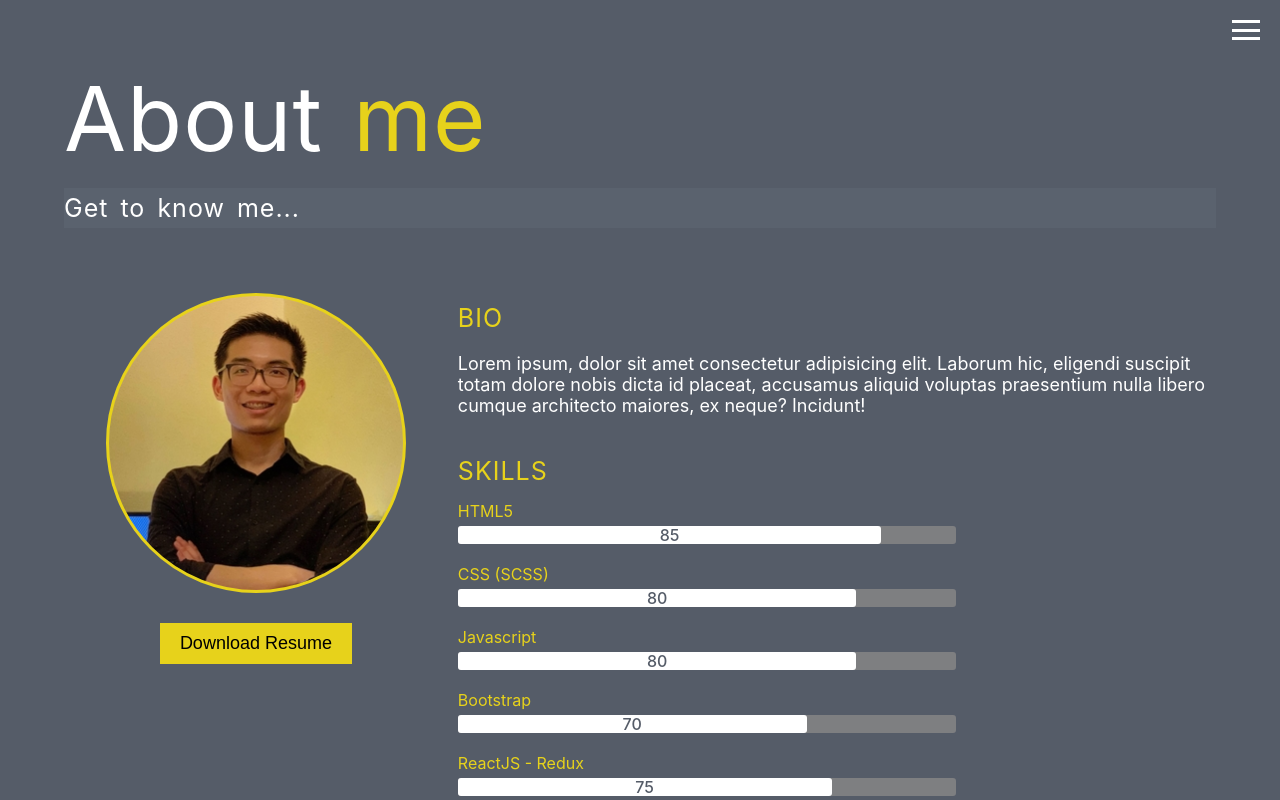
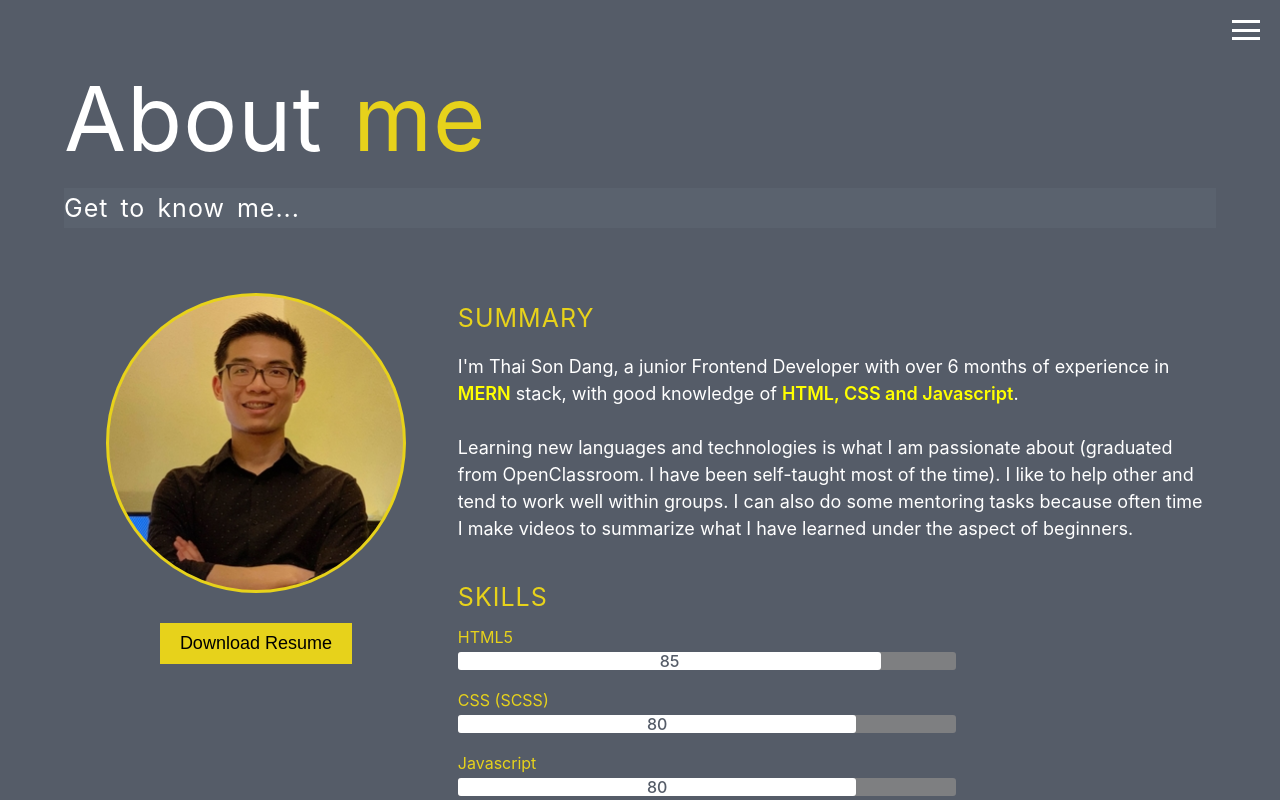
Before and after one commit to thaisonbk57/Portfolio-Fullstack, a React (Create React App) app: page /about in a window 1280 px wide. Shown: the top 800 px of the page. Built offline with nearby package versions, Linux system fonts and the light colour scheme.

Commit message:
updated about page

```diff
--- a/src/pages/About/About.js
+++ b/src/pages/About/About.js
@@ -29,18 +29,34 @@ export default function About(props) {
           </div>
           <div className="col-8 col-md-12">
             <div className="py-1">
-              <Heading fontSize="25px" text1="BIO" color="rgba(231,210,27,1)" />
+              <Heading
+                fontSize="25px"
+                text1="SUMMARY"
+                color="rgba(231,210,27,1)"
+              />
               <Paragraph
                 style={{
                   color: "white",
                   fontSize: "18px",
-                  padding: "5px 0 20px 0"
+                  padding: "5px 0 20px 0",
+                  lineHeight: 1.5
                 }}
               >
-                Lorem ipsum, dolor sit amet consectetur adipisicing elit.
-                Laborum hic, eligendi suscipit totam dolore nobis dicta id
-                placeat, accusamus aliquid voluptas praesentium nulla libero
-                cumque architecto maiores, ex neque? Incidunt!
+                I'm Thai Son Dang, a junior Frontend Developer with over 6
+                months of experience in{" "}
+                <b style={{ fontWeight: 600, color: "yellow" }}>MERN</b> stack,
+                with good knowledge of{" "}
+                <b style={{ fontWeight: 600, color: "yellow" }}>
+                  HTML, CSS and Javascript
+                </b>
+                . <br />
+                <br />
+                Learning new languages and technologies is what I am passionate
+                about (graduated from OpenClassroom. I have been self-taught
+                most of the time). I like to help other and tend to work well
+                within groups. I can also do some mentoring tasks because often
+                time I make videos to summarize what I have learned under the
+                aspect of beginners.
               </Paragraph>
             </div>
             <div className="py-1">
@@ -55,7 +71,7 @@ export default function About(props) {
                 </div>
               </div>
             </div>
-            <div className="py-1">
+            {/* <div className="py-1">
               <Heading
                 fontSize="25px"
                 text1="INTERESTS"
@@ -73,7 +89,7 @@ export default function About(props) {
                 placeat, accusamus aliquid voluptas praesentium nulla libero
                 cumque architecto maiores, ex neque? Incidunt!
               </Paragraph>
-            </div>
+            </div> */}
           </div>
         </div>
       </div>
```
